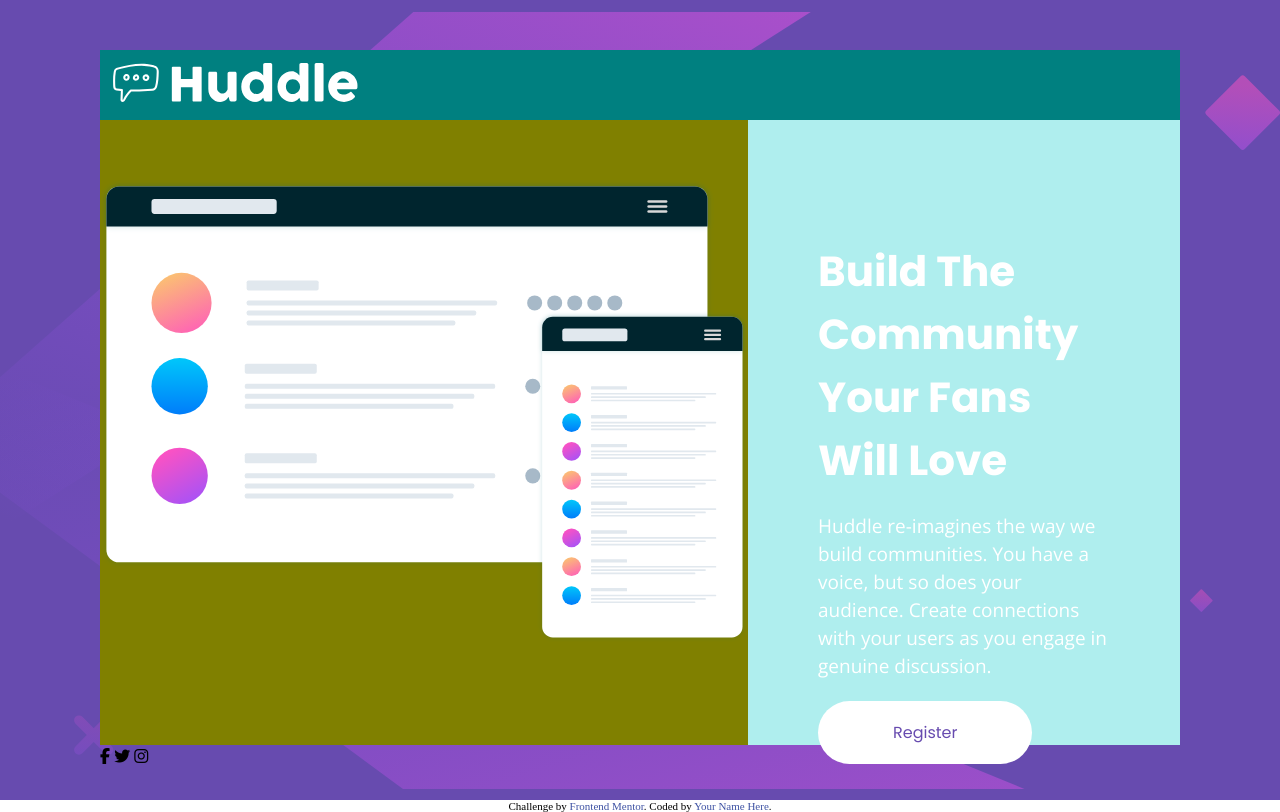
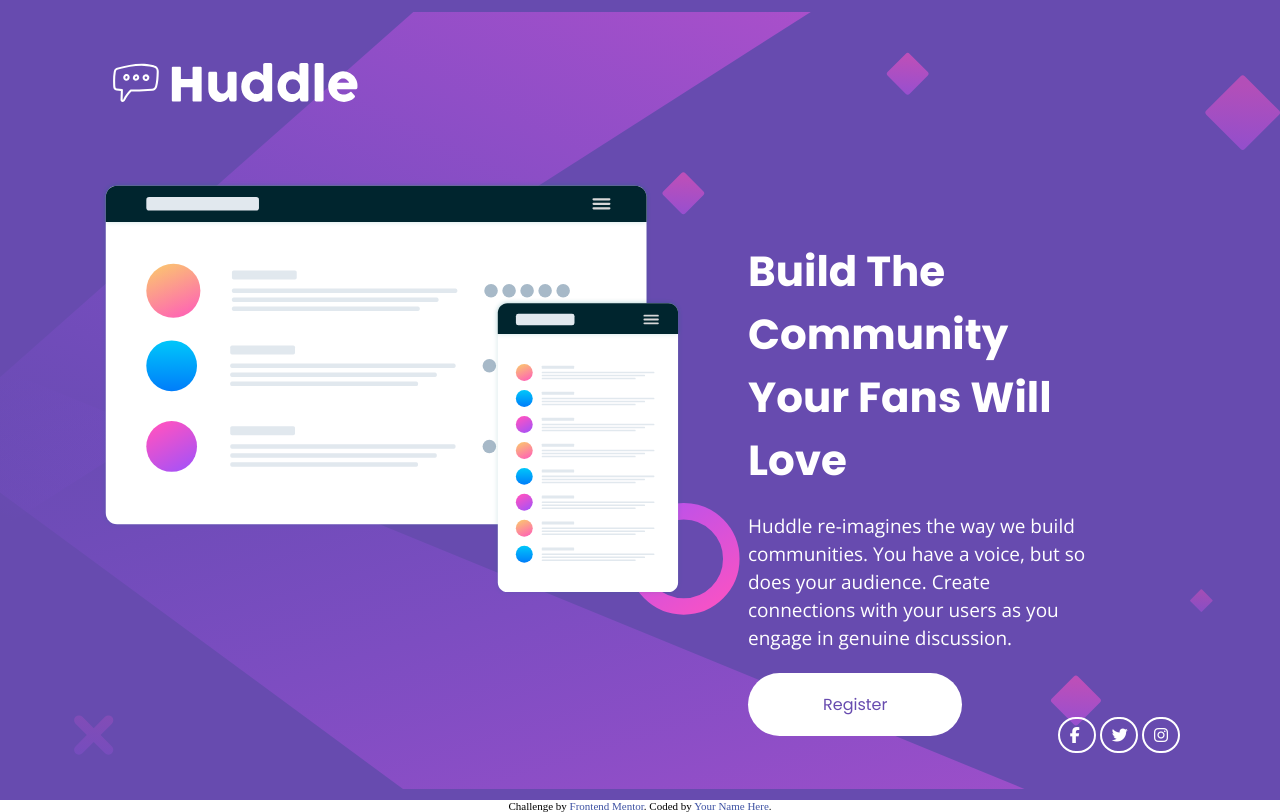
Before and after one commit to HermanLD/huddle-landing-page-single-intro, a plain HTML site: page index.html in a window 1280 px wide. Drawn offline with nearby package versions, Linux system fonts and the light colour scheme.

Commit message:
Finishing touches

```diff
--- a/index.html
+++ b/index.html
@@ -36,11 +36,12 @@
       <a class="btn" href="#"><span>Register</span></a>
     </div>
 
-    <div class="bottom"></div>
-    <div class="contact-links">
-      <span><i class="fab fa-facebook-f"></i></span>
-      <span><i class="fab fa-twitter"></i></span>
-      <span><i class="fab fa-instagram"></i></span>
+    <div class="bottom">
+      <div class="contact-links">
+        <span><i class="fab fa-facebook-f"></i></span>
+        <span><i class="fab fa-twitter"></i></span>
+        <span><i class="fab fa-instagram"></i></span>
+      </div>
     </div>
   </div>
 
--- a/style.css
+++ b/style.css
@@ -8,7 +8,6 @@
 
 a {
     text-decoration: none;
-    color: hsl(257, 40%, 49%);
 }
 
 
@@ -35,16 +34,14 @@ h1 {
 
 .header {
     width: 100%;
-    background-color: teal;
 }
 
 .mock-up {
-    background-color: olive;
     width: 60%;
 }
 
 .mock-up img {
-    width: 100%;
+    width: 90%;
     height: auto;
     padding-top: 60px;
 }
@@ -52,8 +49,7 @@ h1 {
 .pitch {
     width: 40%;
     color: white;
-    background-color: paleturquoise;
-    padding: 120px 70px 0 70px;
+    padding: 120px 80px 0px 0px;
 }
 
 .pitch p {
@@ -70,12 +66,26 @@ h1 {
 
 a.btn span {
     font-family: "Poppins", sans-serif;
+    color: hsl(257, 40%, 49%);
 }
 
 .bottom {
+    display: flex;
+    justify-content: end;
     width: 100%;
 }
 
+.contact-links i {
+    width: 14px;
+    margin: 10px auto;
+}
+
+.contact-links span {
+    color: white;
+    border: 2px solid white;
+    border-radius: 100px;
+    padding: 5px 10px;
+}
 
 
 
```
